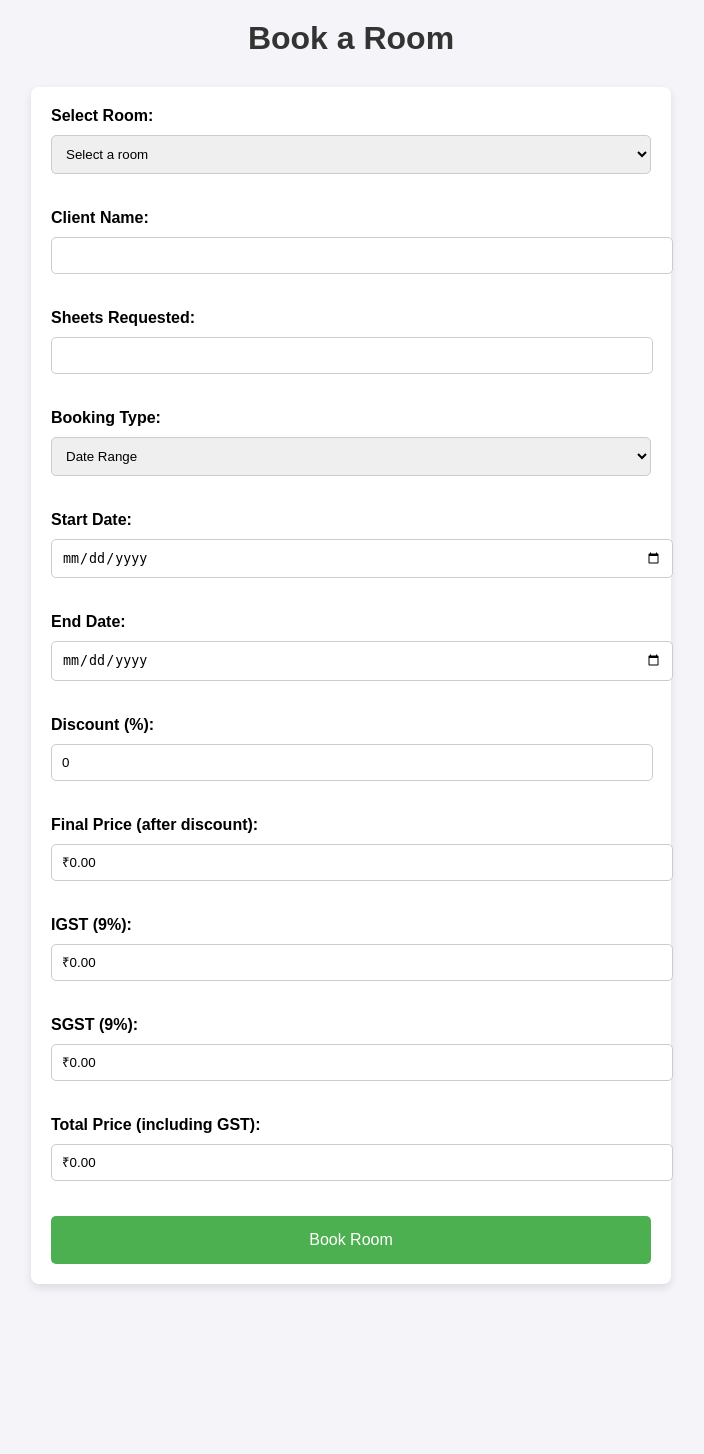
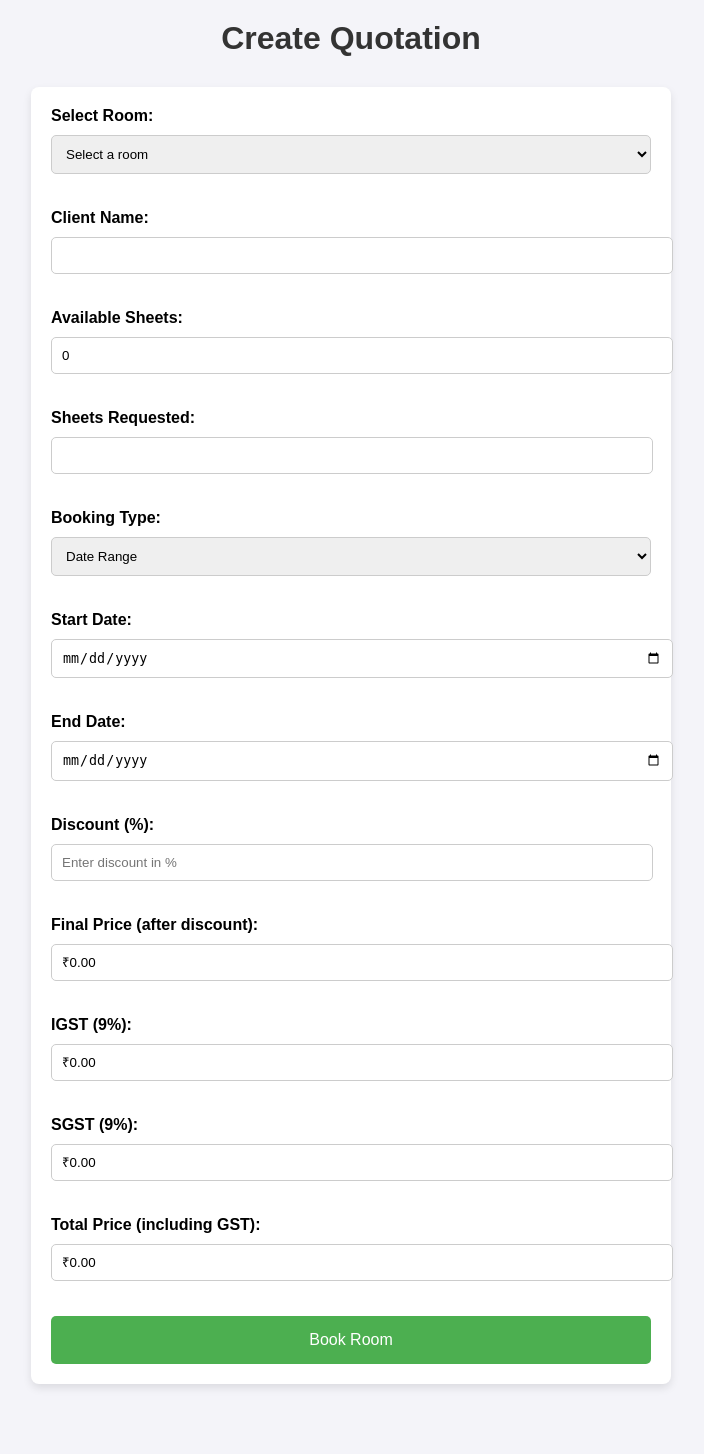
Before and after one commit to venila-personal/kplex, a Django app: page /book-room/ in a window 1280 px wide. Shown: the part 78-1532 px from the top of the page, without its empty margins (289-993 px from the left). Before the commit the page ends 1366 px from the top, so only its background shows below. Run offline with Django 4.2, Linux system fonts and the light colour scheme; data comes from the database, SQL or seed files in the repository; both versions use the stored data as it was after the commit.

Commit message:
book complete

```diff
--- a/employee/views.py
+++ b/employee/views.py
@@ -174,26 +174,34 @@ def book_room(request):
         # Fetch the room and check availability
         room = get_object_or_404(Room, id=room_id)
 
+         # Calculate available sheets based on active bookings
+        active_bookings = Booking.objects.filter(room=room, status='ACTIVE')
+        booked_sheets = active_bookings.aggregate(Sum('sheets_booked'))['sheets_booked__sum'] or 0
+        available_sheets = room.sheet_count - booked_sheets
+
+
+
         # If room type is not "Office", don't calculate based on sheets, just store the price
         if room.room_type != "Office":
             total_price = room.price  # Direct price without calculation based on sheets
         else:
             # For "Office" type, calculate price based on sheets requested
-            existing_bookings = Booking.objects.filter(
-                room=room,
-                end_date__gte=start_date,  # Overlapping bookings
-                start_date__lte=end_date,
-            )
-
-            total_sheets_booked = sum([booking.sheets_booked for booking in existing_bookings])
-            available_sheets = room.sheet_count - total_sheets_booked
 
             if sheets_requested > available_sheets:
                 messages.error(request, "Not enough sheets available for the selected dates.")
-                return redirect('employee:book_room')
+                return render(request, 'create_quotation.html', {
+                    'rooms': Room.objects.all(),
+                    'selected_room': room,
+                    'room_type': room.room_type,
+                    'price': room.price or room.price_per_sheet,
+                    'error_sheets_requested': True,  # Pass error flag
+                    'available_sheets': available_sheets,  # Ensure this reflects the correct value
+                    'request_data': request.POST,
+                })
 
             price_per_sheet = room.price_per_sheet or 5000
             total_price = sheets_requested * price_per_sheet
+
 
         # Discount and GST calculation
         discount = int(request.POST.get('discount', 0))
@@ -226,18 +234,28 @@ def book_room(request):
         selected_room = None
         room_type = None
         price = None
+        available_sheets = 0
 
         if selected_room_id:
             selected_room = Room.objects.get(id=selected_room_id)
             room_type = selected_room.room_type
             price = selected_room.price or selected_room.price_per_sheet
 
+            # Calculate available sheets dynamically
+            active_bookings = Booking.objects.filter(room=selected_room, status='ACTIVE')
+            booked_sheets = active_bookings.aggregate(Sum('sheets_booked'))['sheets_booked__sum'] or 0
+            available_sheets = selected_room.sheet_count - booked_sheets
+
+        else:
+            available_sheets = 0
+
         return render(request, 'book_room.html', {
             'rooms': rooms,
             'selected_room': selected_room,
             'room_type': room_type,
             'price': price,
-
+            'error_sheets_requested': False,  # Default to no error
+            'available_sheets': available_sheets,
         })
 
 
@@ -483,25 +501,35 @@ def create_quotation(request):
 
         # Fetch the room and check availability
         room = get_object_or_404(Room, id=room_id)
-
         # Calculate available sheets based on active bookings
         active_bookings = Booking.objects.filter(room=room, status='ACTIVE')
         booked_sheets = active_bookings.aggregate(Sum('sheets_booked'))['sheets_booked__sum'] or 0
         available_sheets = room.sheet_count - booked_sheets
 
+
         # If room type is not "Office", don't calculate based on sheets, just store the price
         if room.room_type != "Office":
             total_price = room.price  # Direct price without calculation based on sheets
         else:
+            # For "Office" type, calculate price based on sheets requested
+
             if sheets_requested > available_sheets:
                 messages.error(request, "Not enough sheets available for the selected dates.")
-                return redirect('employee:book_room')
+                return render(request, 'create_quotation.html', {
+                    'rooms': Room.objects.all(),
+                    'selected_room': room,
+                    'room_type': room.room_type,
+                    'price': room.price or room.price_per_sheet,
+                    'error_sheets_requested': True,  # Pass error flag
+                    'available_sheets': available_sheets,  # Ensure this reflects the correct value
+                    'request_data': request.POST,
+                })
 
             price_per_sheet = room.price_per_sheet or 5000
             total_price = sheets_requested * price_per_sheet
 
         # Discount and GST calculation
-        discount = int(request.POST.get('discount', 0))
+        discount = int(request.POST.get('discount', '0') or 0)
         discount_amount = (total_price * discount) / 100
         final_price = total_price - discount_amount
 
@@ -523,7 +551,7 @@ def create_quotation(request):
         )
 
         messages.success(request, f"Room booked successfully from {start_date} to {end_date}!")
-        return redirect('employee:quotation')
+        return redirect('employee:dashboard')
 
     else:
         rooms = Room.objects.all()
@@ -538,85 +566,25 @@ def create_quotation(request):
             room_type = selected_room.room_type
             price = selected_room.price or selected_room.price_per_sheet
 
-            # Calculate available sheets for the selected room
+            # Calculate available sheets dynamically
             active_bookings = Booking.objects.filter(room=selected_room, status='ACTIVE')
             booked_sheets = active_bookings.aggregate(Sum('sheets_booked'))['sheets_booked__sum'] or 0
             available_sheets = selected_room.sheet_count - booked_sheets
 
+        else:
+            available_sheets = 0
+
         return render(request, 'create_quotation.html', {
-            'rooms': rooms,
-            'selected_room': selected_room,
-            'room_type': room_type,
-            'price': price,
-            'available_sheets': available_sheets,  # Pass available sheets to the template
-        })
+                'rooms': rooms,
+                'selected_room': selected_room,
+                'room_type': room_type,
+                'price': price,
+                'error_sheets_requested': False,
+                'available_sheets': available_sheets,
+            })
 
-    # if request.method == 'POST':
-    #     room_id = request.POST['room_id']
-    #     client_name = request.POST['client_name']
-    #     sheets_requested = int(request.POST['sheets_requested'])
-    #     booking_type = request.POST['booking_type']
-    #     start_date = datetime.strptime(request.POST['start_date'], '%Y-%m-%d').date()
 
-    #     # Determine the end date based on booking type
-    #     if booking_type == 'DAILY':
-    #         end_date = datetime.strptime(request.POST['end_date'], '%Y-%m-%d').date()
-    #     elif booking_type == 'MONTHLY':
-    #         end_date = start_date + timedelta(days=30)
-    #     elif booking_type == 'YEARLY':
-    #         end_date = start_date + timedelta(days=365)
 
-    #     # Fetch the room and check availability
-    #     room = get_object_or_404(Room, id=room_id)
-
-    #     # Calculate price based on sheets requested
-    #     existing_bookings = Booking.objects.filter(
-    #         room=room,
-    #         end_date__gte=start_date,  # Overlapping bookings
-    #         start_date__lte=end_date,
-    #     )
-
-    #     total_sheets_booked = sum([booking.sheets_booked for booking in existing_bookings])
-    #     available_sheets = room.sheet_count - total_sheets_booked
-
-    #     if sheets_requested > available_sheets:
-    #         messages.error(request, "Not enough sheets available for the selected dates.")
-    #         return redirect('employee:create_quotation')
-
-    #     price_per_sheet = room.price_per_sheet or 5000
-    #     total_price = sheets_requested * price_per_sheet
-
-    #     # Discount and GST calculation
-    #     discount = int(request.POST.get('discount', 0))
-    #     discount_amount = (total_price * discount) / 100
-    #     final_price = total_price - discount_amount
-
-    #     # Calculate GST
-    #     igst = (final_price * 9) / 100
-    #     sgst = (final_price * 9) / 100
-    #     total_price_with_gst = final_price + igst + sgst
-
-    #     # Create the quotation
-    #     Quotation.objects.create(
-    #         room=room,
-    #         client_name=client_name,
-    #         sheets_requested=sheets_requested,
-    #         start_date=start_date,
-    #         end_date=end_date,
-    #         booking_type=booking_type,
-    #         discount=discount,
-    #         total_price_with_gst=total_price_with_gst,  # Include GST in the final price
-    #     )
-
-    #     messages.success(request, f"Quotation created successfully for room: {room.name}!")
-    #     return redirect('employee:quotation')
-
-    # else:
-    #     room_id = request.GET.get('room_id')
-    #     room = get_object_or_404(Room, id=room_id)
-    #     return render(request, 'create_quotation.html', {
-    #         'room': room
-    #     })
 
 # View for printing the quotation
 def print_quotation(request, quotation_id):
--- a/templates/book_room.html
+++ b/templates/book_room.html
@@ -2,12 +2,12 @@
 
 {% block title %}
 
-<title>Book a Room</title>
+<title>Create Quotation</title>
 
 {% endblock title %}
 {% block main %}
 
-    <h1>Book a Room</h1>
+    <h1>Create Quotation</h1>
 
     {% if messages %}
         <div class="messages">
@@ -37,12 +37,17 @@
 
             <div class="form-group">
                 <label for="client_name">Client Name:</label>
-                <input type="text" name="client_name" id="client_name" required>
+                <input type="text" name="client_name" id="client_name" value="{{ request.POST.client_name|default:'' }}" required>
+            </div>
+
+            <div class="form-group">
+                <label for="available_sheets">Available Sheets:</label>
+                <input type="text" name="available_sheets" id="available_sheets" value="{{ available_sheets }}" readonly>
             </div>
 
             <div class="form-group">
                 <label for="sheets_requested">Sheets Requested:</label>
-                <input type="number" name="sheets_requested" id="sheets_requested"  required>
+                <input type="number" name="sheets_requested" id="sheets_requested" value="{{ available_sheets }}"  required>
             </div>
 
             <div class="form-group">
@@ -56,12 +61,12 @@
 
             <div class="form-group">
                 <label for="start_date">Start Date:</label>
-                <input type="date" name="start_date" id="start_date" required>
+                <input type="date" name="start_date" id="start_date" value="{{ request.POST.start_date|default:'' }}" required>
             </div>
 
             <div class="form-group">
                 <label for="end_date">End Date:</label>
-                <input type="date" name="end_date" id="end_date">
+                <input type="date" name="end_date" id="end_date" value="{{ request.POST.end_date|default:'' }}">
             </div>
 
             <div class="form-group">
@@ -102,23 +107,39 @@
         const sgstInput = document.getElementById("sgst");
         const totalPriceWithGstInput = document.getElementById("total_price_with_gst");
 
-        const roomType = "{{ room_type|escapejs }}"; // Room type passed from the view
-        const roomPrice = parseFloat("{{ price|default:0|floatformat:2 }}"); // Room price passed from the view
+        // Data passed from the server
+        const roomType = "{{ room_type|escapejs }}";
+        const roomPrice = parseFloat("{{ price|default:0|floatformat:2 }}");
+        let availableSheets = "{{ available_sheets|default:0 }}"; // Available sheets passed from the view
 
-        // Fetch available sheet count based on room selection
-        roomSelect.addEventListener("change", function() {
+                // Fetch available sheet count based on room selection
+            roomSelect.addEventListener("change", function() {
             const selectedRoom = roomSelect.selectedOptions[0];
             const sheetCount = selectedRoom.getAttribute("data-sheet-count");
 
             if (roomType !== "Office") {
-                // If the room is not "Office", display the sheet count in the input
+                // For non-office room types, directly use available sheets
                 sheetsRequestedInput.max = sheetCount; // Set the max value to the available sheet count
                 sheetsRequestedInput.value = sheetCount; // Set the default value to the sheet count
+            } else {
+                // If the room is "Office", update the available sheets logic
+                availableSheets = sheetCount; // Update available sheets for office type room
             }
 
             updatePrice(); // Recalculate price whenever the room is changed
         });
 
+
+        // Retain form data after submission
+        sheetsRequestedInput.value = "{{ request.POST.sheets_requested|default:'' }}";
+        discountInput.value = "{{ request.POST.discount|default:'' }}";
+
+        // Highlight the sheets_requested input if there's an error
+        if ("{{ error_sheets_requested }}" === "True") {
+            sheetsRequestedInput.style.border = "2px solid red";
+        }
+
+        // Update price dynamically
         function updatePrice() {
             const sheetsRequested = parseInt(sheetsRequestedInput.value) || 0;
             const discount = parseInt(discountInput.value) || 0;
@@ -126,11 +147,9 @@
             let totalPrice = 0;
 
             if (roomType !== "Office") {
-                // Directly use room price for non-office room types
-                totalPrice = roomPrice;
+                totalPrice = roomPrice; // Non-office rooms use a flat price
             } else {
-                // Calculate price based on sheets requested for "Office" type
-                const pricePerSheet = roomPrice; // Default price per sheet
+                const pricePerSheet = roomPrice;
                 totalPrice = sheetsRequested * pricePerSheet;
             }
 
@@ -143,18 +162,19 @@
             const sgst = (finalPrice * 9) / 100;
             const totalPriceWithGst = finalPrice + igst + sgst;
 
-            // Update the form fields
+            // Update input fields
             finalPriceInput.value = `₹${finalPrice.toFixed(2)}`;
             igstInput.value = `₹${igst.toFixed(2)}`;
             sgstInput.value = `₹${sgst.toFixed(2)}`;
             totalPriceWithGstInput.value = `₹${totalPriceWithGst.toFixed(2)}`;
         }
 
+        // Attach event listeners to update price dynamically
         sheetsRequestedInput.addEventListener("input", updatePrice);
         discountInput.addEventListener("input", updatePrice);
 
-        updatePrice(); // Initial price calculation
+        // Initial price calculation
+        updatePrice();
     </script>
-
 </body>
 {% endblock main %}
```
Also changed, not shown: templates/create_quotation.html (+23 -16 lines), templates/dashboard.html (+9 -0 lines), db.sqlite3.
